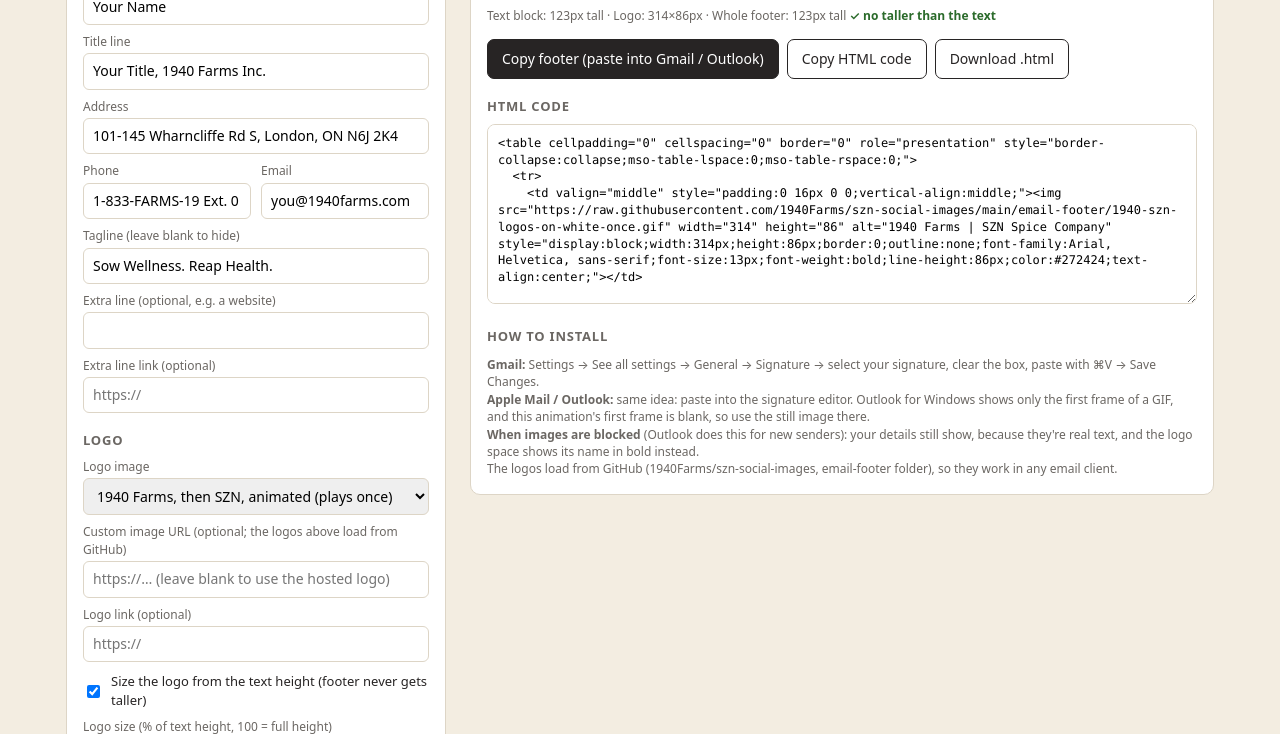
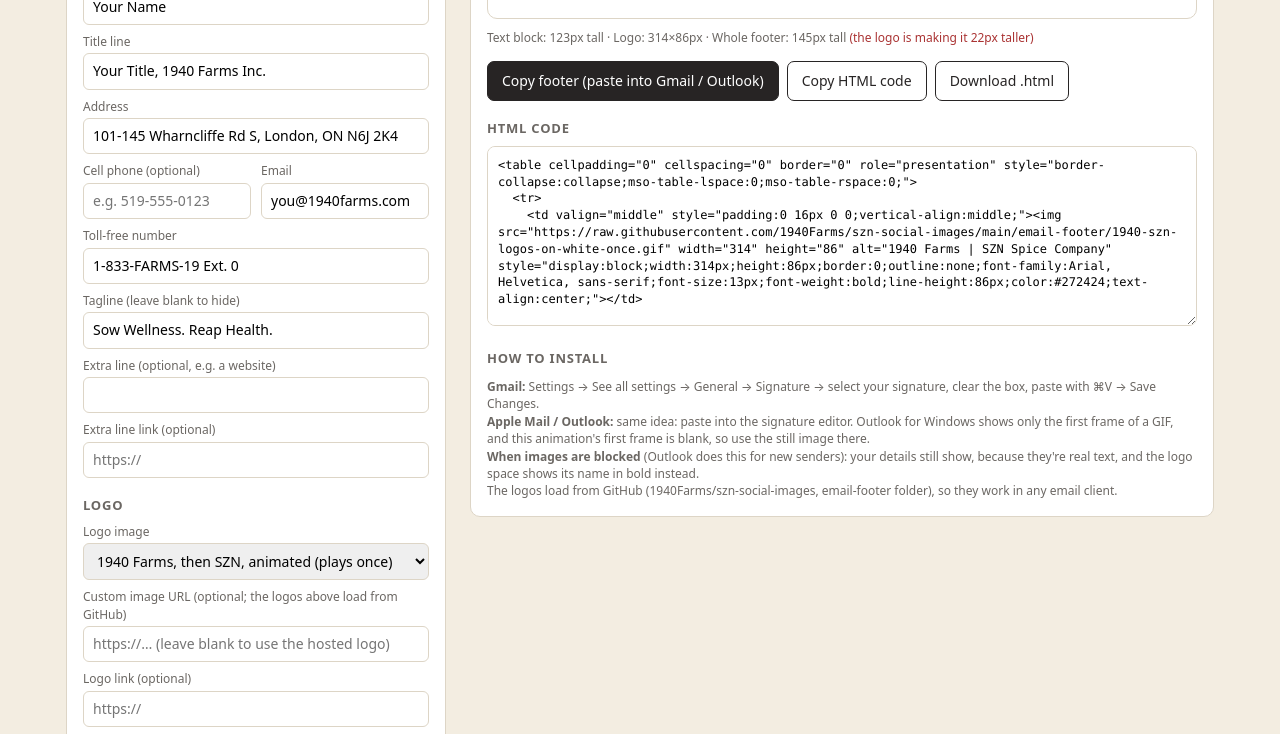
Before and after one commit to 1940Farms/1940-farms-email-footer, a plain HTML site: page szn/index.html in a window 1280 px wide. Shown: the part 261-995 px from the top of the page. Drawn offline with Linux system fonts and the light colour scheme.

Commit message:
Matching text style and optional Cell line

```diff
--- a/szn/index.html
+++ b/szn/index.html
@@ -41,9 +41,10 @@
   <label>Title line</label><input type="text" data-k="title">
   <label>Address</label><input type="text" data-k="address">
   <div class="two">
-    <div><label>Phone</label><input type="text" data-k="phone"></div>
+    <div><label>Cell phone (optional)</label><input type="text" data-k="cell" placeholder="e.g. 519-555-0123"></div>
     <div><label>Email</label><input type="text" data-k="email"></div>
   </div>
+  <label>Toll-free number</label><input type="text" data-k="phone">
   <label>Tagline (leave blank to hide)</label><input type="text" data-k="tagline">
   <label>Extra line (optional, e.g. a website)</label><input type="text" data-k="extra">
   <label>Extra line link (optional)</label><input type="url" data-k="extraUrl" placeholder="https://">
@@ -127,6 +128,7 @@ const DEFAULTS = {
   title: "Your Title, 1940 Farms Inc.",
   address: "101-145 Wharncliffe Rd S, London, ON N6J 2K4",
   phone: "1-833-FARMS-19 Ext. 0",
+  cell: "",
   email: "you@1940farms.com",
   tagline: "Sow Wellness. Reap Health.",
   extra: "", extraUrl: "",
@@ -134,10 +136,19 @@ const DEFAULTS = {
   logoUrl: "", logoLink: "",
   fitLogo: true, logoScale: 70, logoH: 86, gap: 16, divider: "none",
   font: "Arial, Helvetica, sans-serif",
+  // every line the same size and colour; only the name is bold
   nameSize: 13, textSize: 13, lineH: 22,
-  nameColor: "#444444", titleColor: "#555555", textColor: "#222222",
-  linkColor: "#1155cc", tagColor: "#777777", divColor: "#d0d0d0"
+  nameColor: "#222222", titleColor: "#222222", textColor: "#222222",
+  linkColor: "#222222", tagColor: "#222222", divColor: "#d0d0d0",
+  styleVersion: 2
 };
+// Settings saved before the matching-text update keep their details but take the new style.
+const STYLE_KEYS = ["font", "nameSize", "textSize", "lineH", "nameColor", "titleColor", "textColor", "linkColor", "tagColor"];
+function loadSaved(raw) {
+  const s = JSON.parse(raw || "{}");
+  if (s.styleVersion !== DEFAULTS.styleVersion) { STYLE_KEYS.forEach(k => delete s[k]); delete s.styleVersion; }
+  return s;
+}
 const isCombo = (file) => file.startsWith("1940 + SZN");
 const logoRatio = () => isCombo(S.logoFile) ? 628 / 172 : 520 / 240;   // width / height of the logo files
 // Shown in place of the logo when an email app blocks images (Outlook does for new senders)
@@ -147,7 +158,7 @@ const LOGO_KEY = KEY + ":logo:szn";              // logo choice: one per page
 const PAGE_LOGOS = [...document.querySelectorAll('[data-k="logoFile"] option')].map(o => o.value);
 let S;
 try {
-  S = Object.assign({}, DEFAULTS, JSON.parse(localStorage.getItem(KEY) || "{}"));
+  S = Object.assign({}, DEFAULTS, loadSaved(localStorage.getItem(KEY)));
   const saved = JSON.parse(localStorage.getItem(LOGO_KEY) || "{}").logoFile;
   S.logoFile = PAGE_LOGOS.includes(saved) ? saved : DEFAULTS.logoFile;
 } catch (e) { S = { ...DEFAULTS }; }
@@ -189,9 +200,13 @@ function checkHosted(file) {
 function build(logoH, forExport) {
   const f = S.font, lh = S.lineH + "px";
   const line = (txt, color, size, extra = "") => txt ? `<div style="margin:0;padding:0;font-family:${f};font-size:${size}px;line-height:${lh};color:${color};${extra}">${txt}</div>` : "";
-  const mail = S.email ? `<a href="mailto:${esc(S.email)}" style="color:${S.linkColor};text-decoration:underline;">${esc(S.email)}</a>` : "";
-  const contact = [esc(S.phone), mail].filter(Boolean).join(" | ");
-  const extra = S.extra ? (S.extraUrl ? `<a href="${esc(S.extraUrl)}" style="color:${S.linkColor};text-decoration:underline;">${esc(S.extra)}</a>` : esc(S.extra)) : "";
+  const mail = S.email ? `<a href="mailto:${esc(S.email)}" style="color:${S.linkColor};text-decoration:none;">${esc(S.email)}</a>` : "";
+  // With a cell number:  "Cell: … | email"  then  "Toll Free: …".   Without:  "Toll Free: … | email".
+  const cell = S.cell && S.cell.trim() ? `Cell: ${esc(S.cell.trim())}` : "";
+  const toll = S.phone && S.phone.trim() ? `Toll Free: ${esc(S.phone.trim())}` : "";
+  const contact = cell ? [cell, mail].filter(Boolean).join(" | ") : [toll, mail].filter(Boolean).join(" | ");
+  const contact2 = cell ? toll : "";
+  const extra = S.extra ? (S.extraUrl ? `<a href="${esc(S.extraUrl)}" style="color:${S.linkColor};text-decoration:none;">${esc(S.extra)}</a>` : esc(S.extra)) : "";
   const w = Math.round(logoH * logoRatio());
   const fallback = !forExport && !S.logoUrl.trim() ? ` onerror="this.onerror=null;this.src='${encodeURI(S.logoFile)}'"` : "";
   // the font styles only show when images are blocked: the alt text then reads as a tidy brand line
@@ -201,11 +216,12 @@ function build(logoH, forExport) {
   const gapR = S.divider === "line" ? Math.round(S.gap) : S.gap;
   const textCell = [
     line(esc(S.name), S.nameColor, S.nameSize, "font-weight:bold;"),
-    line(esc(S.title), S.titleColor, S.textSize - 1),
+    line(esc(S.title), S.titleColor, S.textSize),
     line(esc(S.address), S.textColor, S.textSize),
-    line(contact, S.textColor, S.textSize - 1),
-    extra ? line(extra, S.textColor, S.textSize - 1) : "",
-    S.tagline ? `<div style="height:${Math.round(S.lineH * 0.6)}px;line-height:${Math.round(S.lineH * 0.6)}px;font-size:1px;">&nbsp;</div>` + line(esc(S.tagline), S.tagColor, S.textSize - 1) : ""
+    line(contact, S.textColor, S.textSize),
+    contact2 ? line(contact2, S.textColor, S.textSize) : "",
+    extra ? line(extra, S.textColor, S.textSize) : "",
+    S.tagline ? `<div style="height:${Math.round(S.lineH * 0.6)}px;line-height:${Math.round(S.lineH * 0.6)}px;font-size:1px;">&nbsp;</div>` + line(esc(S.tagline), S.tagColor, S.textSize) : ""
   ].join("\n      ");
   return `<table cellpadding="0" cellspacing="0" border="0" role="presentation" style="border-collapse:collapse;mso-table-lspace:0;mso-table-rspace:0;">
   <tr>
```
